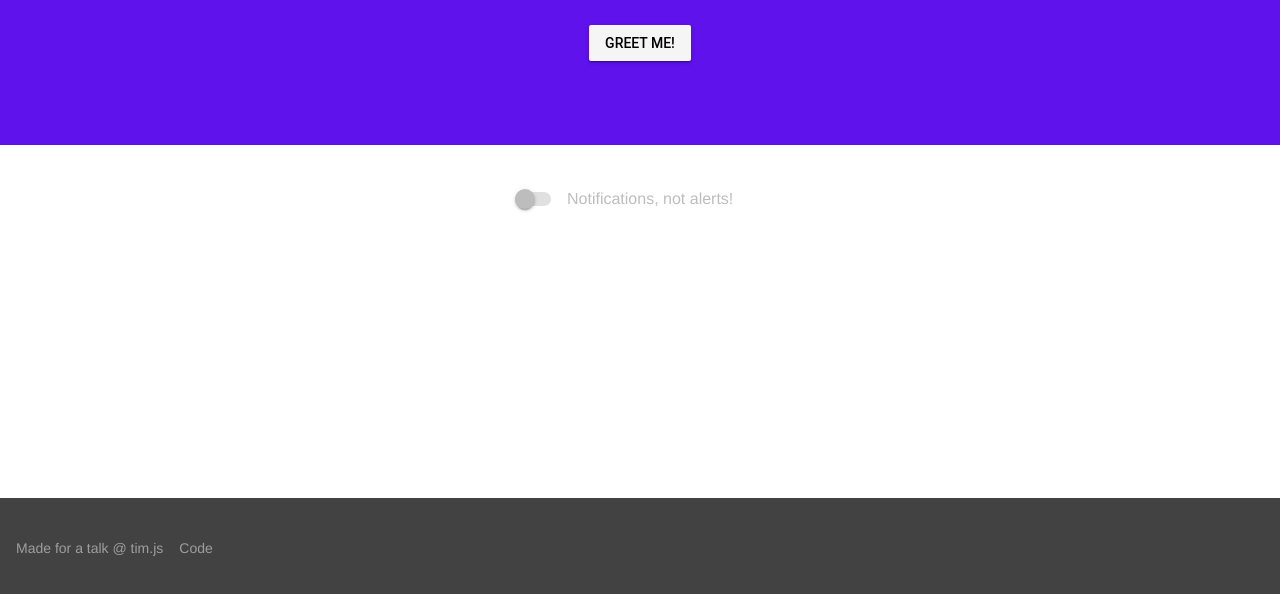
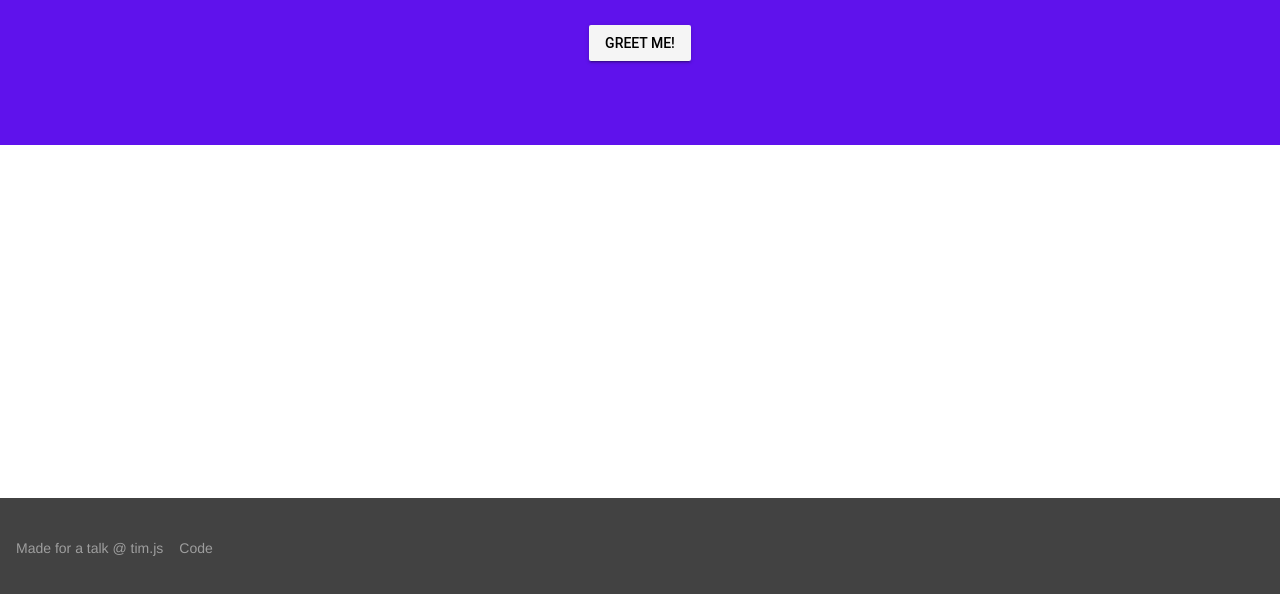
Before and after one commit to victornswd/hello-timjs, a website: page index.html in a window 1280 px wide. Shown: the part 202-796 px from the top of the page. Drawn offline with Linux system fonts and the light colour scheme.

Commit message:
commented notifications for demo

```diff
--- a/index.html
+++ b/index.html
@@ -43,12 +43,12 @@
       </div>
 
 
-      <div class="push-switch-container js-push-switch-container" style="margin: 3em auto 0;width: 250px;">
-        <label class="mdl-switch mdl-js-switch mdl-js-ripple-effect js-push-toggle-switch" for="switch-2">
-          <input type="checkbox" id="switch-2" class="mdl-switch__input" disabled>
-          <span class="mdl-switch__label">Notifications, not alerts!</span>
-        </label>
-      </div>
+      <!-- <div class="push&#45;switch&#45;container js&#45;push&#45;switch&#45;container" style="margin: 3em auto 0;width: 250px;"> -->
+      <!--   <label class="mdl&#45;switch mdl&#45;js&#45;switch mdl&#45;js&#45;ripple&#45;effect js&#45;push&#45;toggle&#45;switch" for="switch&#45;2"> -->
+      <!--     <input type="checkbox" id="switch&#45;2" class="mdl&#45;switch__input" disabled> -->
+      <!--     <span class="mdl&#45;switch__label">Notifications, not alerts!</span> -->
+      <!--   </label> -->
+      <!-- </div> -->
 
       <footer style="position: absolute; width: 100%; left: 0; bottom: 0; box-sizing: border-box" class="mdl-mini-footer">
         <div class="mdl-mini-footer__left-section">
```
